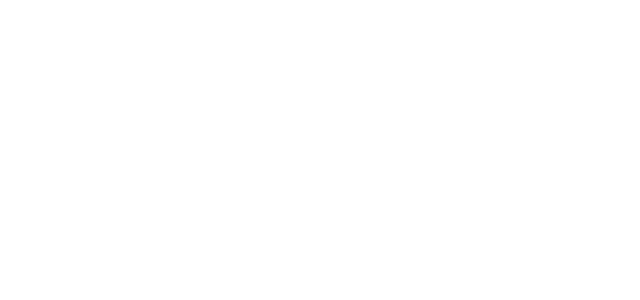
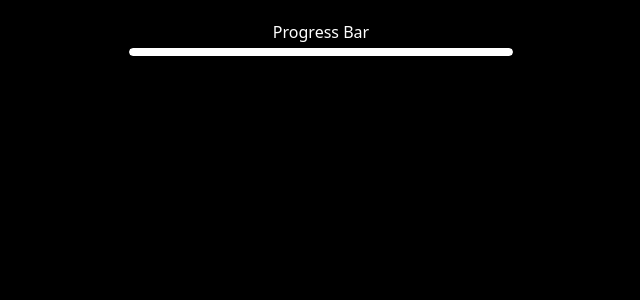
Before and after one commit to V-Wong/frontend-practice, a React (Vite) app: page /progress-bar in a window 1280 px wide. Before the commit this address had no page. Shown: the top 300 px of the page, without its empty margins (319-959 px from the left). Built offline with nearby package versions, Linux system fonts and the light colour scheme.

Commit message:
feat(progress-bar): Add smooth progress bar implementation

```diff
--- a/src/App.tsx
+++ b/src/App.tsx
@@ -1,12 +1,14 @@
 import { BrowserRouter, Routes, Route } from "react-router";
 
 import Home from "./pages/Home";
+import Progress from "./pages/Progress";
 
 function App() {
   return (
     <BrowserRouter>
       <Routes>
         <Route path="/" element={<Home />} />
+        <Route path="/progress-bar" element={<Progress />} />
       </Routes>
     </BrowserRouter>
   );
--- /dev/null
+++ b/src/components/ProgessBar.tsx
@@ -0,0 +1,20 @@
+import useProgress from "../hooks/useProgress";
+
+type ProgressBarProps = {
+  duration: number;
+};
+
+const ProgressBar = ({ duration }: ProgressBarProps) => {
+  const progress = useProgress(duration);
+
+  return (
+    <div className="h-2 w-96 border border-white rounded-full">
+      <div
+        style={{ transform: `scaleX(${progress}%)` }}
+        className="h-full bg-white origin-left"
+      ></div>
+    </div>
+  );
+};
+
+export default ProgressBar;
--- /dev/null
+++ b/src/hooks/useProgress.ts
@@ -0,0 +1,21 @@
+import { useEffect, useRef, useState } from "react";
+
+const useProgress = (duration: number, maxValue: number = 100): number => {
+  const [progress, setProgress] = useState(0);
+  const startTime = useRef(Date.now());
+
+  useEffect(() => {
+    const animationFrame = requestAnimationFrame(() => {
+      const elapsedTime = Date.now() - startTime.current;
+      const updatedProgress = (maxValue * elapsedTime) / duration;
+
+      setProgress(Math.min(updatedProgress, maxValue));
+    });
+
+    return () => cancelAnimationFrame(animationFrame);
+  }, [duration, maxValue, progress]);
+
+  return progress;
+};
+
+export default useProgress;
--- /dev/null
+++ b/src/pages/Progress.tsx
@@ -0,0 +1,10 @@
+import ProgressBar from "../components/ProgessBar";
+
+const Progress = () => (
+  <div className="min-h-screen h-full flex flex-col items-center gap-y-1 pt-5 bg-black text-white">
+    <h1>Progress Bar</h1>
+    <ProgressBar duration={5000} />
+  </div>
+);
+
+export default Progress;
```
